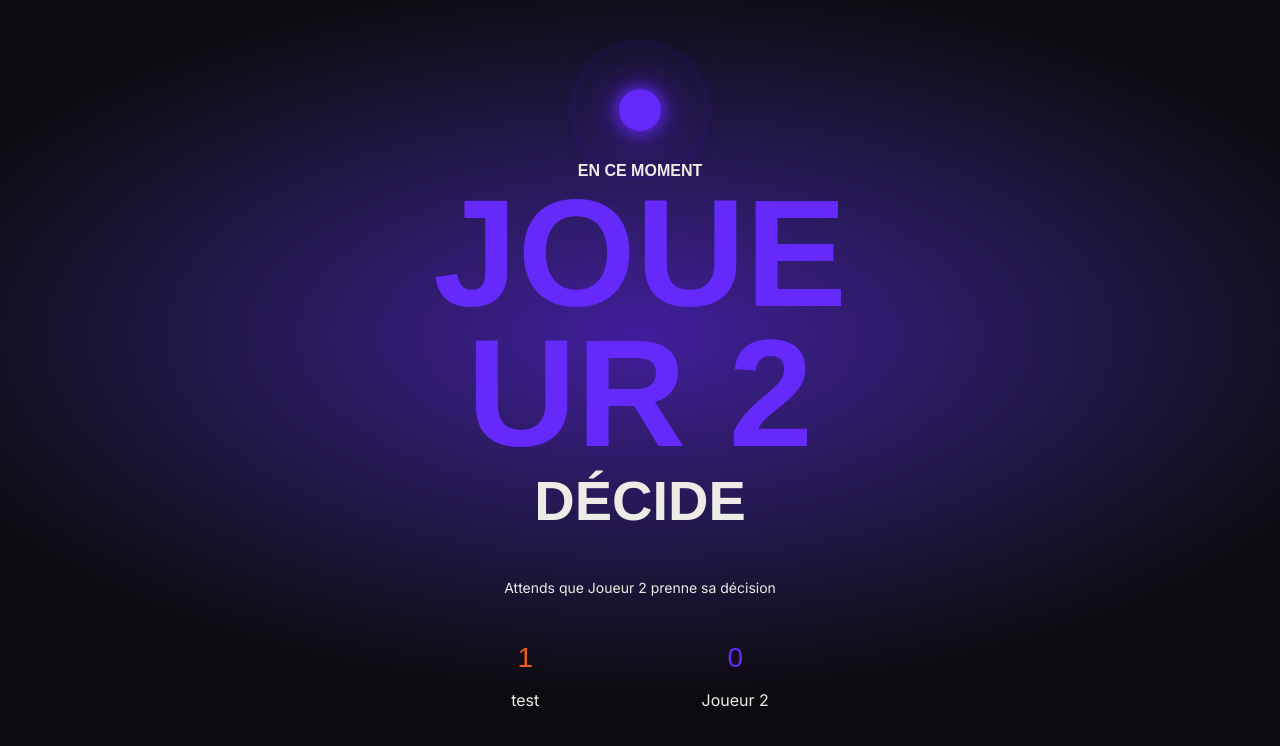
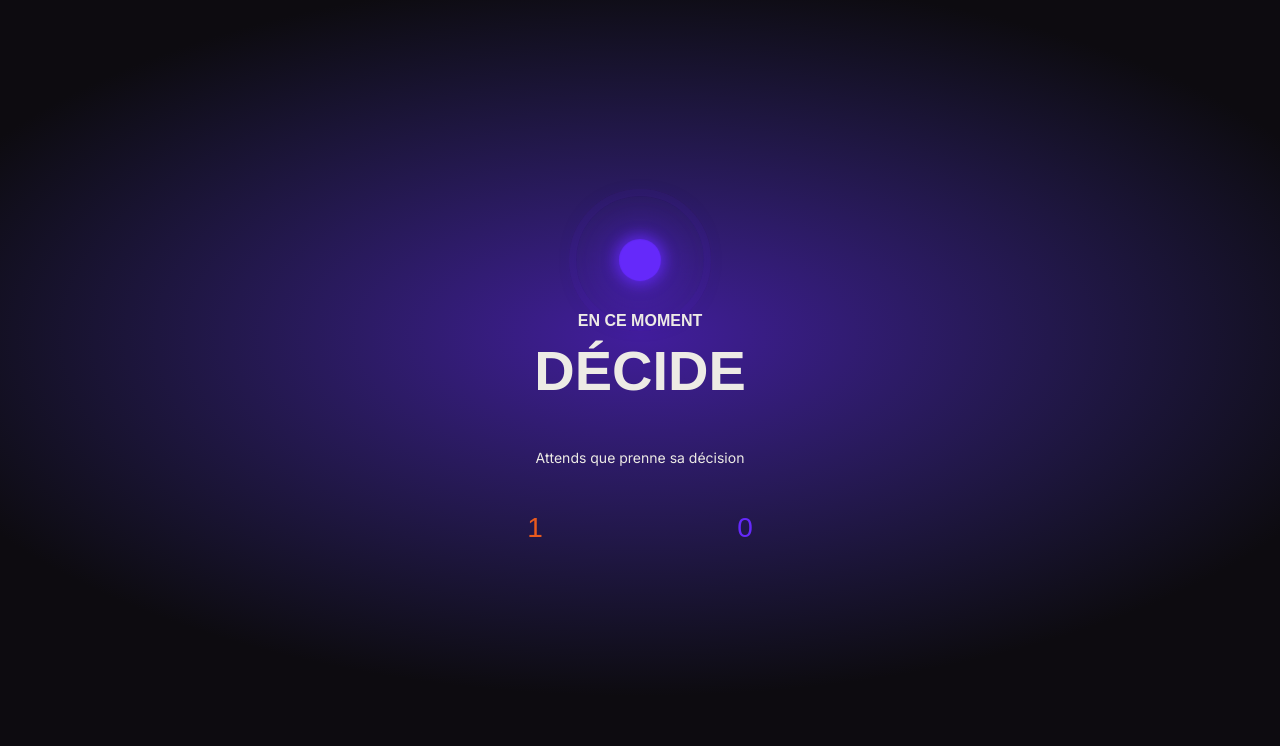
Before and after one commit to Passiflore/a-qui-le-tour, a React (Vite) app: page /waiting in a window 1280 px wide. Shown: the top 746 px of the page. Built offline with nearby package versions, Linux system fonts and the light colour scheme; a web font is replaced by a local one.

Commit message:
feat: display real player names on waiting page

```diff
--- a/src/pages/WaitingPage/WaitingPage.tsx
+++ b/src/pages/WaitingPage/WaitingPage.tsx
@@ -1,25 +1,50 @@
+import { useEffect, useState } from "react";
 import styles from "./WaitingPage.module.css";
+import { getGame } from "../../api";
 
 function Waiting() {
+	const gameId = localStorage.getItem("gameId");
+	const [currentDecider, setCurrentDecider] = useState<string>();
+	const [otherPlayer, setOtherPlayer] = useState<string>();
+
+	useEffect(() => {
+		if (!gameId) {
+			return;
+		}
+		getGame(gameId).then((data) => {
+			if (!data.game || !data.game.guest) {
+				return;
+			}
+
+			if (data.game.currentDeciderPlayerId === data.game.host.id) {
+				setCurrentDecider(data.game.host.firstName);
+				setOtherPlayer(data.game.guest.firstName);
+			} else {
+				setCurrentDecider(data.game.guest.firstName);
+				setOtherPlayer(data.game.host.firstName);
+			}
+		});
+	}, [gameId]);
+
 	return (
 		<div className={styles.container}>
 			<div className={styles.sphere}></div>
 			<h1 className={styles.pageTitle}>
 				<span className={styles.turnIntro}>En ce moment</span>
-				<span className={styles.playerName}>Joueur 2</span>
+				<span className={styles.playerName}>{currentDecider}</span>
 				<span className={styles.turnAction}>décide</span>
 			</h1>
 			<p className={styles.description}>
-				Attends que Joueur 2 prenne sa décision
+				Attends que {currentDecider} prenne sa décision
 			</p>
 			<div className={styles.scoreContainer}>
 				<div className={styles.score}>
 					<span className={`${styles.scoreNumber} ${styles.playerOne}`}>1</span>
-					<span className={styles.scoreText}>test</span>
+					<span className={styles.scoreText}>{otherPlayer}</span>
 				</div>
 				<div className={styles.score}>
 					<span className={`${styles.scoreNumber} ${styles.playerTwo}`}>0</span>
-					<span className={styles.scoreText}>Joueur 2</span>
+					<span className={styles.scoreText}>{currentDecider}</span>
 				</div>
 			</div>
 		</div>
```
